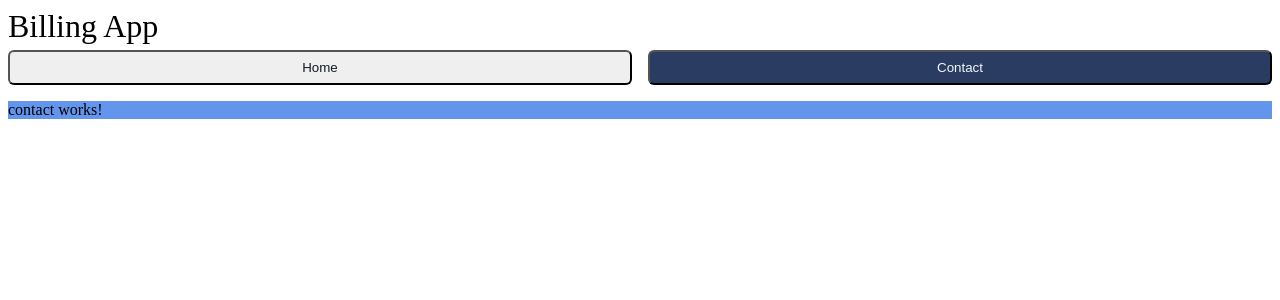
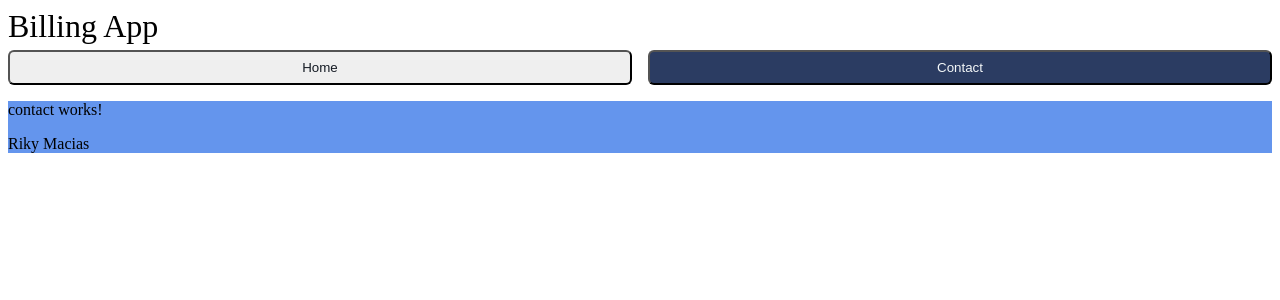
Before and after one commit to ingRicardo/billing-app, an Angular app: page /contact in a window 1280 px wide. Shown: the top 300 px of the page. Built offline with nearby package versions, Linux system fonts and the light colour scheme.

Commit message:
more text

```diff
--- a/src/app/components/contact/contact.html
+++ b/src/app/components/contact/contact.html
@@ -1 +1,2 @@
 <p>contact works!</p>
+<div>Riky Macias</div>
```
